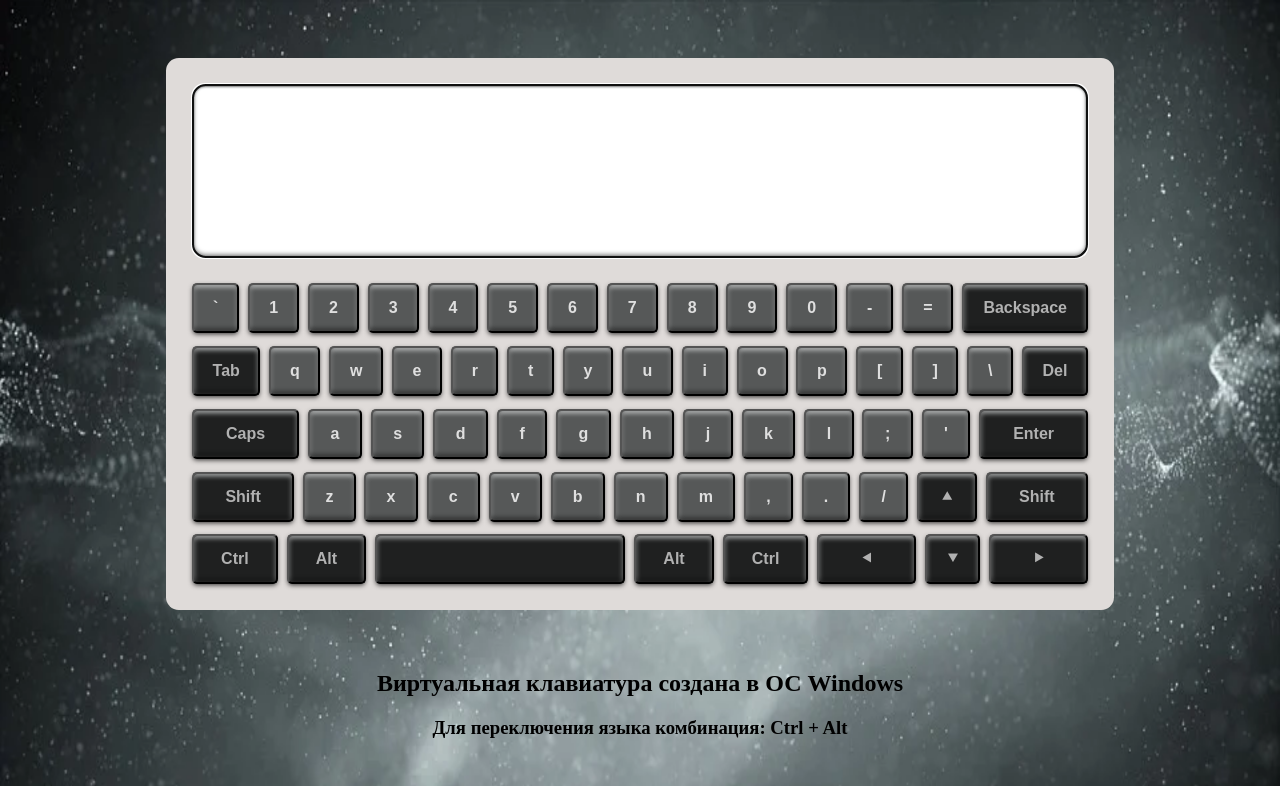
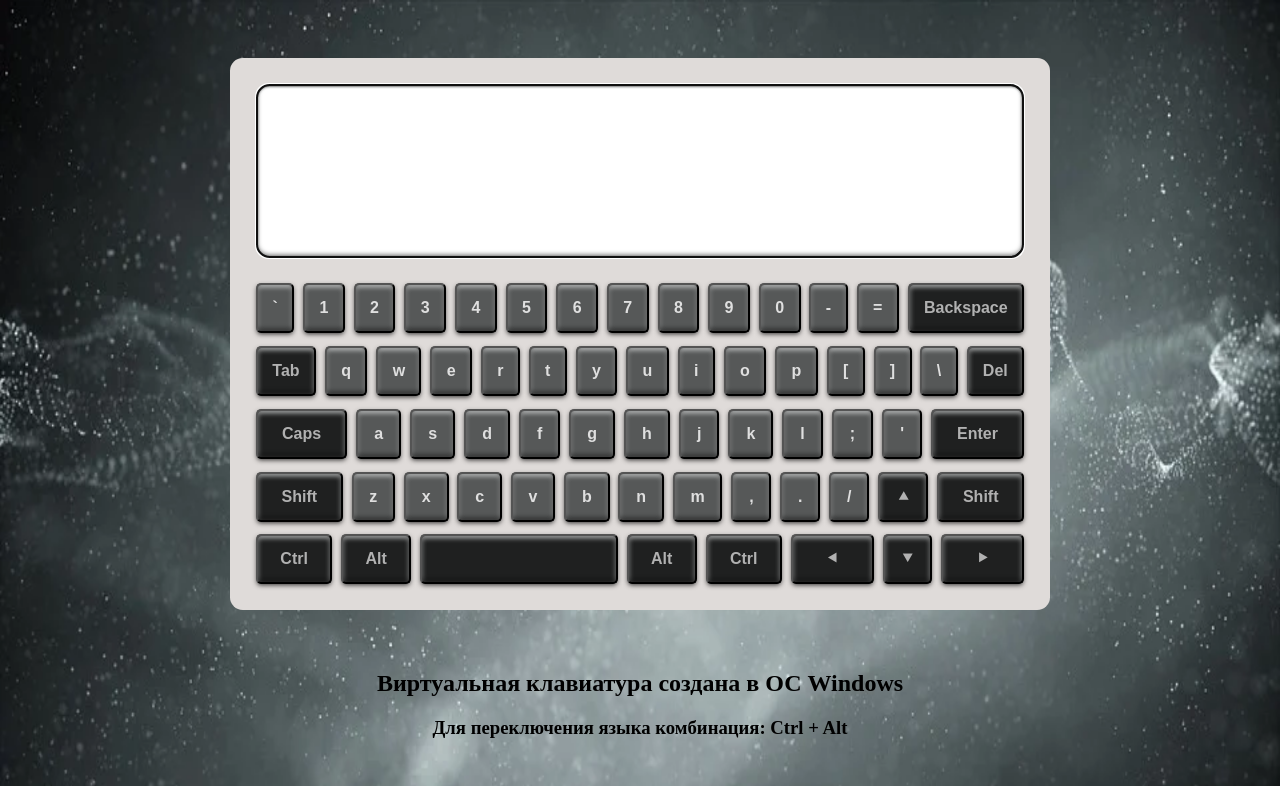
Before and after one commit to Elena-code-dev/Virtual-Keyboard-JS, a website: page src/index.html in a window 1280 px wide. Shown: the top 786 px of the page. Drawn offline with Linux system fonts and the light colour scheme.

Commit message:
fix: style

```diff
--- a/src/style.css
+++ b/src/style.css
@@ -12,7 +12,7 @@
 .wrapper {
   margin: 0 auto;
   padding: 2vw;
-  width: 70vw;
+  width: 60vw;
   display: flex;
   flex-direction: column;
   row-gap: 2vw;
```
